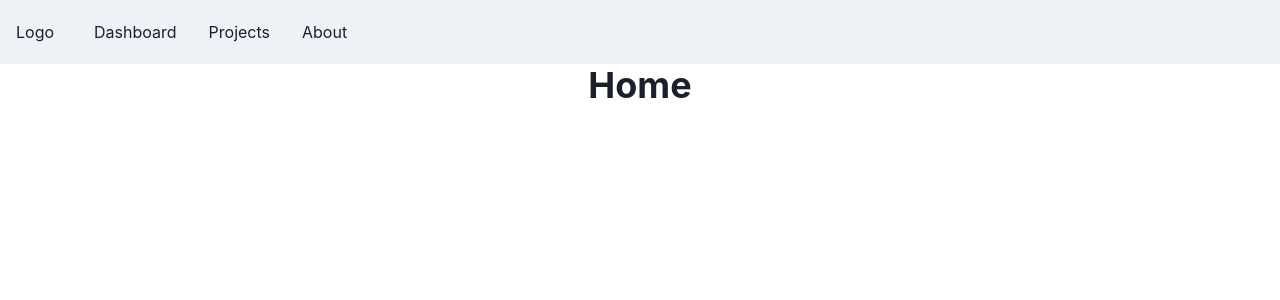
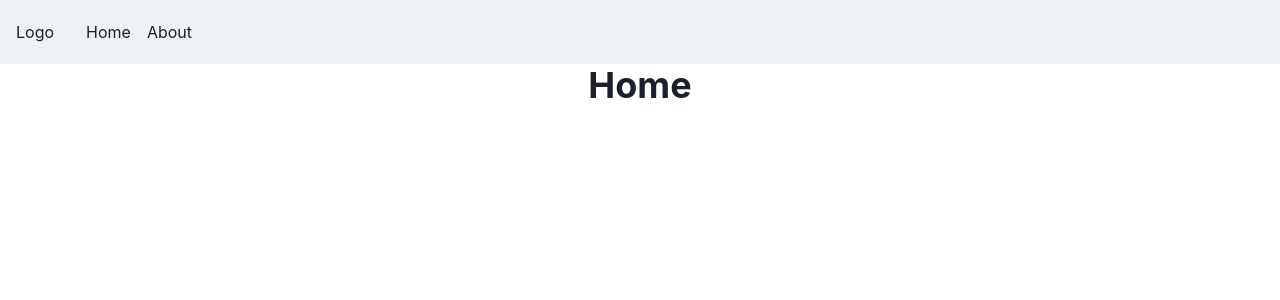
Before and after one commit to starwalker00/next-chakra-mspa-template, a Next.js app: page / in a window 1280 px wide. Shown: the top 300 px of the page. Built offline with nearby package versions, Linux system fonts and the light colour scheme.

Commit message:
navbar multi-spa

```diff
--- a/components/Layout/Navbar.tsx
+++ b/components/Layout/Navbar.tsx
@@ -1,4 +1,4 @@
-import { ReactNode } from 'react';
+import NextLink from 'next/link'
 import {
     Box,
     Flex,
@@ -11,25 +11,8 @@ import {
 } from '@chakra-ui/react';
 import { HamburgerIcon, CloseIcon } from '@chakra-ui/icons';
 
-const Links = ['Dashboard', 'Projects', 'About'];
-
-const NavLink = ({ children }: { children: ReactNode }) => (
-    <Link
-        px={2}
-        py={1}
-        rounded={'md'}
-        _hover={{
-            textDecoration: 'none',
-            bg: useColorModeValue('gray.200', 'gray.700'),
-        }}
-        href={'#'}>
-        {children}
-    </Link>
-);
-
 export default function Navbar() {
     const { isOpen, onOpen, onClose } = useDisclosure();
-
     return (
         <>
             <Box bg={useColorModeValue('gray.100', 'gray.900')} px={4}>
@@ -47,9 +30,12 @@ export default function Navbar() {
                             as={'nav'}
                             spacing={4}
                             display={{ base: 'none', md: 'flex' }}>
-                            {Links.map((link) => (
-                                <NavLink key={link}>{link}</NavLink>
-                            ))}
+                            <NextLink href='/' passHref>
+                                <Link>Home</Link>
+                            </NextLink>
+                            <NextLink href='/about' passHref>
+                                <Link>About</Link>
+                            </NextLink>
                         </HStack>
                     </HStack>
                 </Flex>
@@ -57,9 +43,12 @@ export default function Navbar() {
                 {isOpen ? (
                     <Box pb={4} display={{ md: 'none' }}>
                         <Stack as={'nav'} spacing={4}>
-                            {Links.map((link) => (
-                                <NavLink key={link}>{link}</NavLink>
-                            ))}
+                            <NextLink href='/' passHref>
+                                <Link>Home</Link>
+                            </NextLink>
+                            <NextLink href='/about' passHref>
+                                <Link>About</Link>
+                            </NextLink>
                         </Stack>
                     </Box>
                 ) : null}
```
